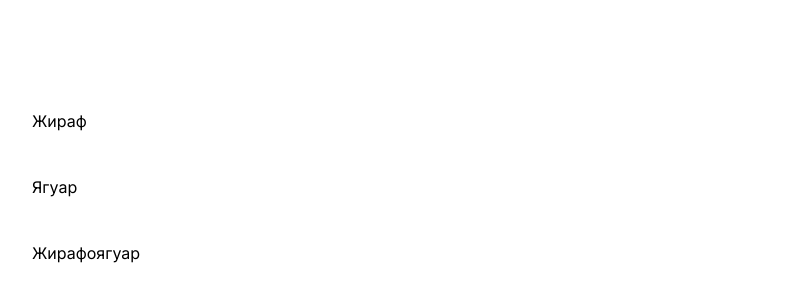
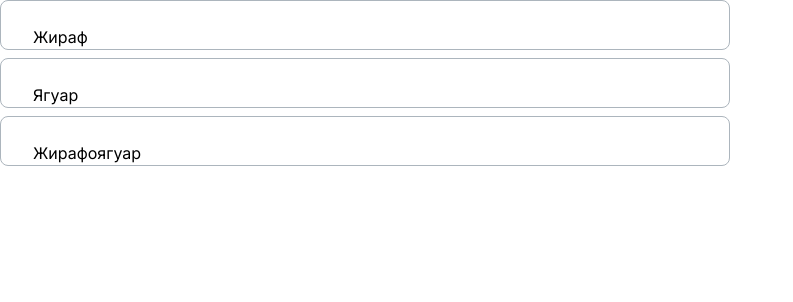
Before and after one commit to js-tasks-ru/htmlcss-20211125_pavelmaks648, a website: page 03-lection1/02-accordion/index.html in a window 1280 px wide. Shown: the whole page, without its empty margins (0-793 px from the left). Drawn offline with Linux system fonts and the light colour scheme.

Commit message:
03-01-Accordion-Fix3

```diff
--- /dev/null
+++ b/03-lection1/02-accordion/__card/accordion__card.css
@@ -0,0 +1,3 @@
+.accordion__card {
+    margin-bottom: 8px;
+}
--- a/03-lection1/02-accordion/__summary/accordion__summary.css
+++ b/03-lection1/02-accordion/__summary/accordion__summary.css
@@ -5,8 +5,7 @@
     font-weight: normal;
     font-size: 16px;
     line-height: 24px;
-    padding-top: 34px;
-    padding-left: 32px;
+    padding: 24px 540px 0px 32px;
 }
 
 .accordion__summary::-webkit-details-marker {
--- a/03-lection1/02-accordion/accordion.css
+++ b/03-lection1/02-accordion/accordion.css
@@ -2,12 +2,12 @@
 
 @import './__summary/accordion__summary.css';
 @import './__content/accordion__content.css';
+@import './__card/accordion__card.css';
 .accordion {
     position: relative;
     max-width: 730px;
-    top: 75px;
     border: 1px solid var(--grey-3);
     box-sizing: border-box;
     border-radius: 8px;
-    margin-bottom: 8px;
+    /* margin-bottom: 8px; */
 }
--- a/03-lection1/02-accordion/index.html
+++ b/03-lection1/02-accordion/index.html
@@ -12,21 +12,21 @@
 </head>
 
 <body>
-    <details class="accordion">
+    <details class="accordion accordion__card">
         <summary class="accordion__summary">
             Жираф </summary>
         <p class="accordion__content">
             Пятнистый и с длинной шеей
         </p>
     </details>
-    <details class="accordion">
+    <details class="accordion accordion__card">
         <summary class="accordion__summary">
             Ягуар </summary>
         <p class="accordion__content">
             Пятнистый и очень быстрый
         </p>
     </details>
-    <details class="accordion">
+    <details class="accordion accordion__card">
         <summary class="accordion__summary">
             Жирафоягуар</summary>
         <p class="accordion__content">
--- a/assets/css/main.css
+++ b/assets/css/main.css
@@ -1,7 +1,7 @@
 @import '../fonts/fonts.css';
 @import '../../components/header/header.css';
 @import '../../components/footer/foter.css';
-: root {
+:root {
     --white: #ffffff;
     --black: #212429;
     --pink: #F784AD;
```
